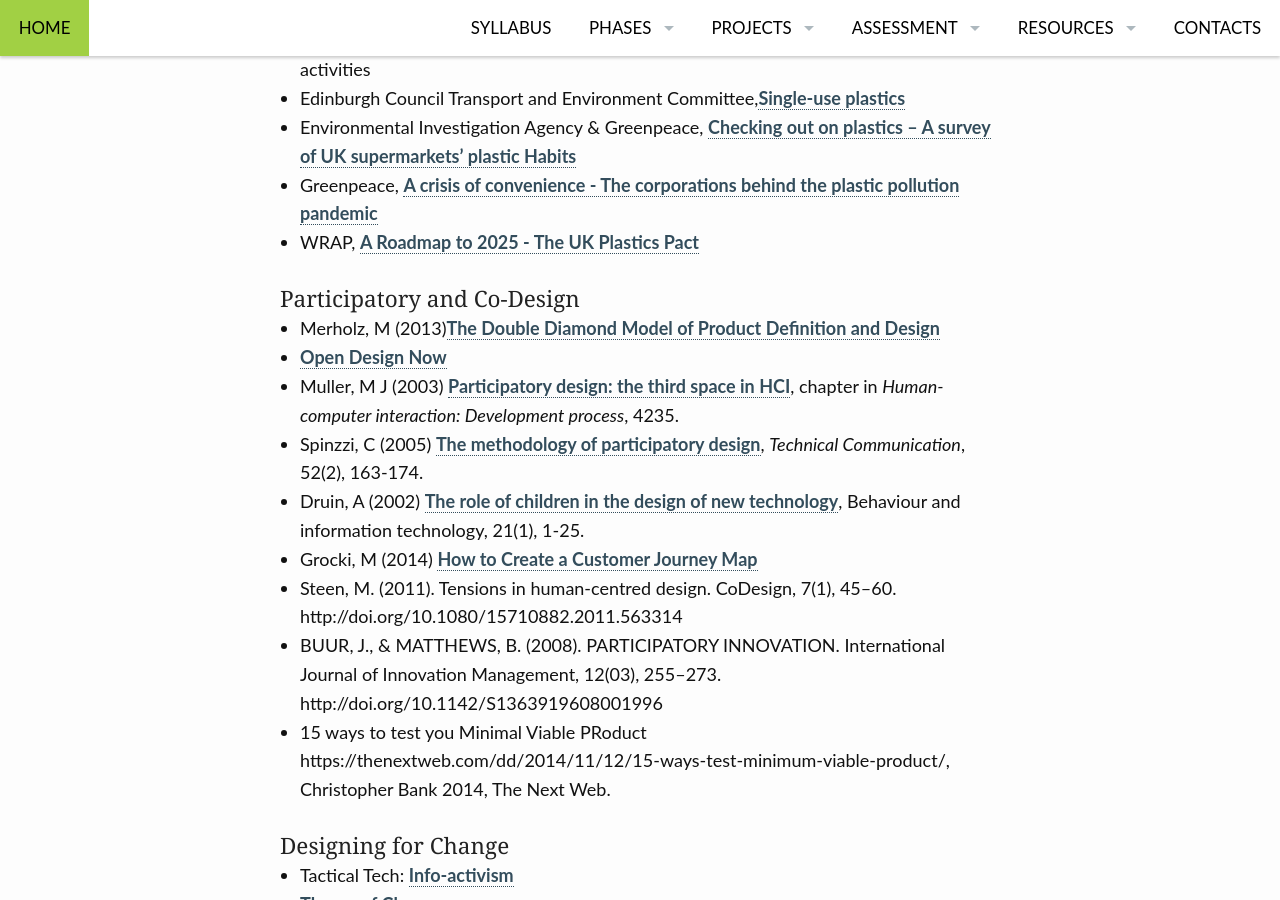
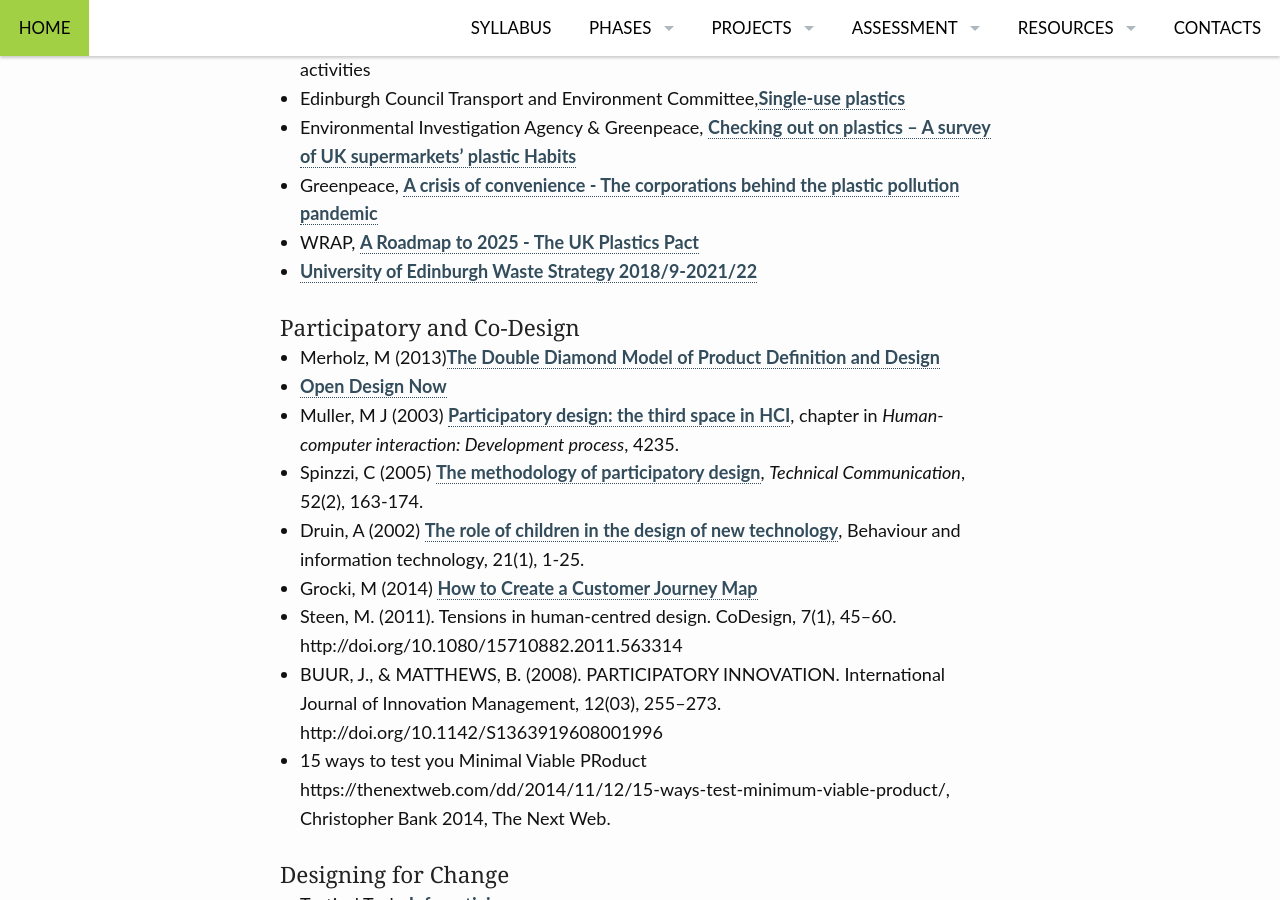
Before and after one commit to edinburghlivinglab/ddc, a Jekyll site: the page built from pages/reading_list.md, in a window 1280 px wide and 900 px high, scrolled down 659 px. Built offline with Jekyll 4.4.1, drawn with Linux system fonts in a browser that asks for light colours; some of the changed text lies outside the part shown.

Commit message:
Update reading_list.md

```diff
--- a/pages/reading_list.md
+++ b/pages/reading_list.md
@@ -18,6 +18,7 @@
 supermarkets’ plastic Habits](https://eia-international.org/wp-content/uploads/Checking-out-on-plastics.pdf)
 * Greenpeace, [A crisis of convenience - The corporations behind the plastic pollution pandemic](https://www.greenpeace.org/international/publication/19007/a-crisis-of-convenience-the-corporations-behind-the-plastics-pollution-pandemic/)
 * WRAP, [A Roadmap to 2025 - The UK Plastics Pact](http://www.wrap.org.uk/content/the-uk-plastics-pact-roadmap-2025)
+* [University of Edinburgh Waste Strategy 2018/9-2021/22](https://www.ed.ac.uk/files/atoms/files/waste_strategy.pdf)
 
 #### Participatory and Co-Design
 
```
Also changed, not shown: other parts of pages/reading_list.md (+1 -0 lines).
